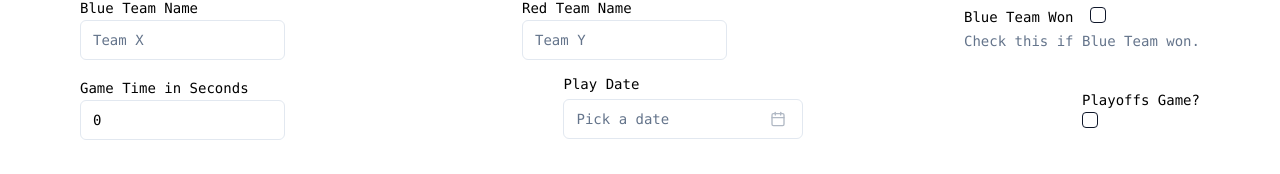
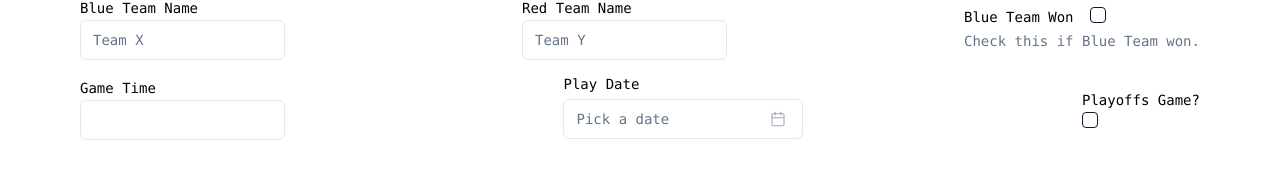
Before and after one commit to rhyn0/match-stats-viewer-lol, a Next.js app: page /upload in a window 1280 px wide. Shown: the part 116-290 px from the top of the page. Built offline with nearby package versions, Linux system fonts and the light colour scheme; no server answers; what arktype would draw is missing.

Commit message:
[Upload Form] Change time to be parsed from time string (#19)
* [dev] add: config for tailwind fold

* change: upload form uses time string

```diff
--- a/package.json
+++ b/package.json
@@ -12,7 +12,7 @@
         "lint": "pnpm run lint:biome",
         "lint:types": "tsc --noEmit",
         "lint:biome": "pnpm biome check --error-on-warnings ./",
-        "format": "pnpm biome format --write ",
+        "format": "pnpm biome format --write --no-errors-on-unmatched ",
         "pre-commit": "pnpm lint && pnpm test",
         "generate": "drizzle-kit generate",
         "migrate": "drizzle-kit migrate",
--- a/src/features/upload-form/components/form.tsx
+++ b/src/features/upload-form/components/form.tsx
@@ -30,23 +30,23 @@ import { playerPositionOptions } from "@/types";
 import { arktypeResolver } from "@hookform/resolvers/arktype";
 import { format } from "date-fns";
 import { CalendarIcon } from "lucide-react";
-import { useFieldArray, useForm } from "react-hook-form";
+import { type DeepPartial, useFieldArray, useForm } from "react-hook-form";
 import useUploadMutation, {
     type useUploadQueryProps,
 } from "../hooks/use-post-match-mutation";
 import { parseKda } from "../lib/parse-kda";
+import { parseSecondsFromTimeString } from "../lib/parse-seconds-from-string";
 import {
     InputUploadMatchArk,
     type InputUploadMatchT,
     type UploadMatchT,
 } from "../types";
 
-export interface UploadFormProps extends useUploadQueryProps {}
-
-const defaultValues = {
+const defaultValues: DeepPartial<InputUploadMatchT> = {
     isPlayoffs: false,
     matchRecord: {
         blueWon: false,
+        gameTimeSeconds: "",
     },
     playerMatchRecords: Array(10)
         .fill({})
@@ -68,9 +68,9 @@ const defaultValues = {
         5: "",
     },
 };
+export interface UploadFormProps extends useUploadQueryProps {}
 
 export function UploadForm({ onSuccess, ...options }: UploadFormProps) {
-    // 1. Define your form.
     const form = useForm<InputUploadMatchT>({
         resolver: arktypeResolver(InputUploadMatchArk),
         defaultValues,
@@ -82,7 +82,6 @@ export function UploadForm({ onSuccess, ...options }: UploadFormProps) {
             onSuccess?.(...args);
         },
     });
-
     const playerMatchFields = useFieldArray({
         control: form.control,
         name: "playerMatchRecords",
@@ -90,6 +89,12 @@ export function UploadForm({ onSuccess, ...options }: UploadFormProps) {
     const onSubmit = (values: InputUploadMatchT) => {
         const parsed: UploadMatchT = {
             ...values,
+            matchRecord: {
+                ...values.matchRecord,
+                gameTimeSeconds: parseSecondsFromTimeString(
+                    values.matchRecord.gameTimeSeconds,
+                ),
+            },
             playerMatchRecords: values.playerMatchRecords.map((rec) => ({
                 ...rec,
                 kda: parseKda(rec.kda.raw),
@@ -171,25 +176,11 @@ export function UploadForm({ onSuccess, ...options }: UploadFormProps) {
                             render={({ field }) => (
                                 <div className="flex items-center space-x-2">
                                     <FormItem>
-                                        <FormLabel>
-                                            Game Time in Seconds
-                                        </FormLabel>
+                                        <FormLabel>Game Time</FormLabel>
                                         <FormControl>
-                                            <Input
-                                                {...field}
-                                                type="number"
-                                                value={field.value ?? 0}
-                                                onChange={(e) => {
-                                                    const val = Number.parseInt(
-                                                        e.target.value,
-                                                    );
-                                                    field.onChange(
-                                                        Number.isNaN(val)
-                                                            ? 0
-                                                            : val,
-                                                    );
-                                                }}
-                                            />
+                                            <div>
+                                                <Input {...field} />
+                                            </div>
                                         </FormControl>
                                         <FormMessage />
                                     </FormItem>
--- /dev/null
+++ b/src/features/upload-form/lib/parse-seconds-from-string.tsx
@@ -0,0 +1,8 @@
+import type { InputUploadMatchT } from "../types";
+
+export function parseSecondsFromTimeString(
+    val: InputUploadMatchT["matchRecord"]["gameTimeSeconds"],
+): number {
+    const [minutes, seconds] = val.split(":");
+    return Number.parseInt(minutes) * 60 + Number.parseInt(seconds);
+}
--- a/src/features/upload-form/types.ts
+++ b/src/features/upload-form/types.ts
@@ -52,6 +52,10 @@ export type UploadMatchT = typeof UploadMatchArk.infer;
 
 export const InputUploadMatchArk = type({
     "...": UploadMatchArk.omit("playerMatchRecords"),
+    matchRecord: {
+        "...": UploadMatchArk.get("matchRecord"),
+        gameTimeSeconds: /^\d{1,3}:\d{2}/,
+    },
     playerMatchRecords: InputPlayerMatchRecordArk.array(),
 });
 export type InputUploadMatchT = typeof InputUploadMatchArk.infer;
```
Also changed, not shown: 1 other file (tests, documents, lock files or other folders).
